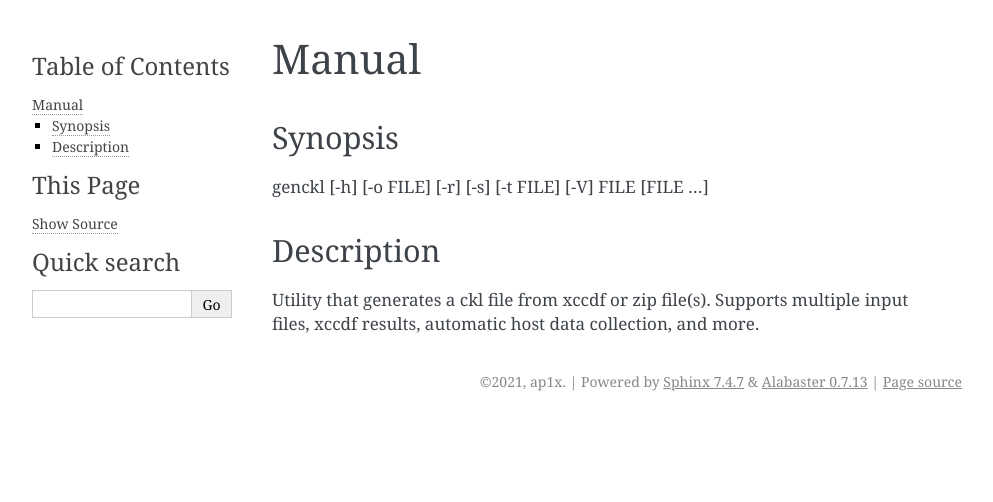
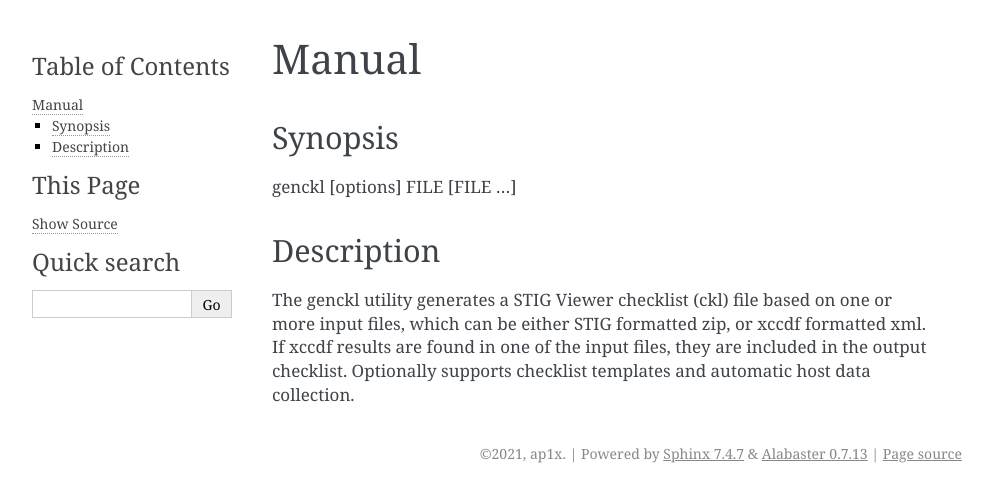
Before and after one commit to ap1x/genckl, a Sphinx documentation site: the page built from docs/manual.rst, in a window 1280 px wide. Shown: the top 502 px of the page, without its empty margins (148-1141 px from the left). Built offline with Sphinx 7.4.7, drawn with Linux system fonts in a browser that asks for light colours.

Commit message:
updated manual and removed unneeded index

```diff
--- a/docs/conf.py
+++ b/docs/conf.py
@@ -10,6 +10,7 @@ year = str(datetime.datetime.now().year)
 
 
 # project information vars
+master_doc = 'manual'
 project = __name__
 author = 'ap1x'
 copyright = year+', '+author
--- a/docs/manual.rst
+++ b/docs/manual.rst
@@ -4,11 +4,9 @@ Manual
 Synopsis
 --------
 
-genckl [-h] [-o FILE] [-r] [-s] [-t FILE] [-V] FILE [FILE ...]
+genckl [options] FILE [FILE ...]
 
 Description
 -----------
 
-Utility that generates a ckl file from xccdf or zip file(s).
-Supports multiple input files, xccdf results, automatic host
-data collection, and more.
+The genckl utility generates a STIG Viewer checklist (ckl) file based on one or more input files, which can be either STIG formatted zip, or xccdf formatted xml. If xccdf results are found in one of the input files, they are included in the output checklist. Optionally supports checklist templates and automatic host data collection.
```
Also changed, not shown: docs/index.rst (deleted, +0 -20 lines).
